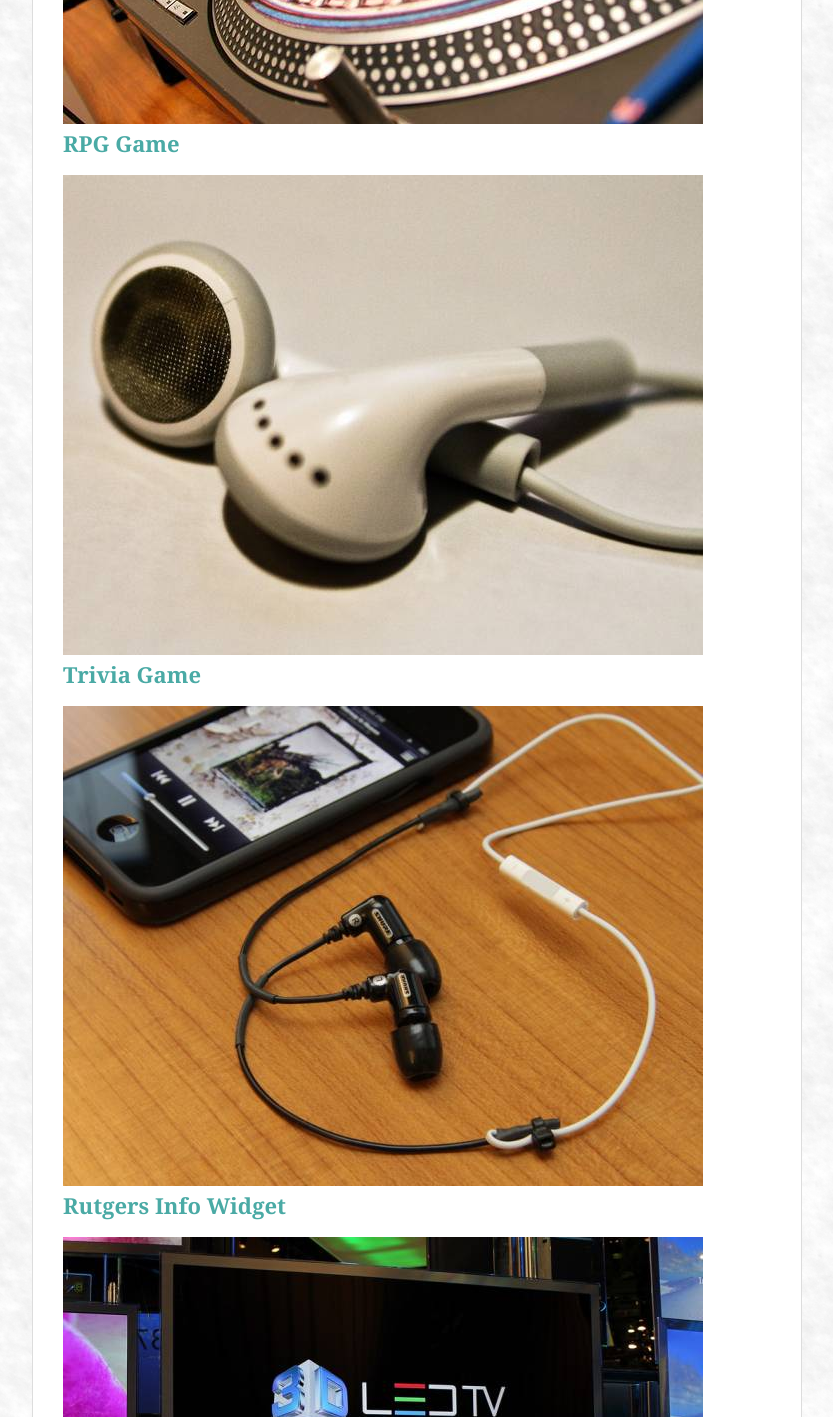
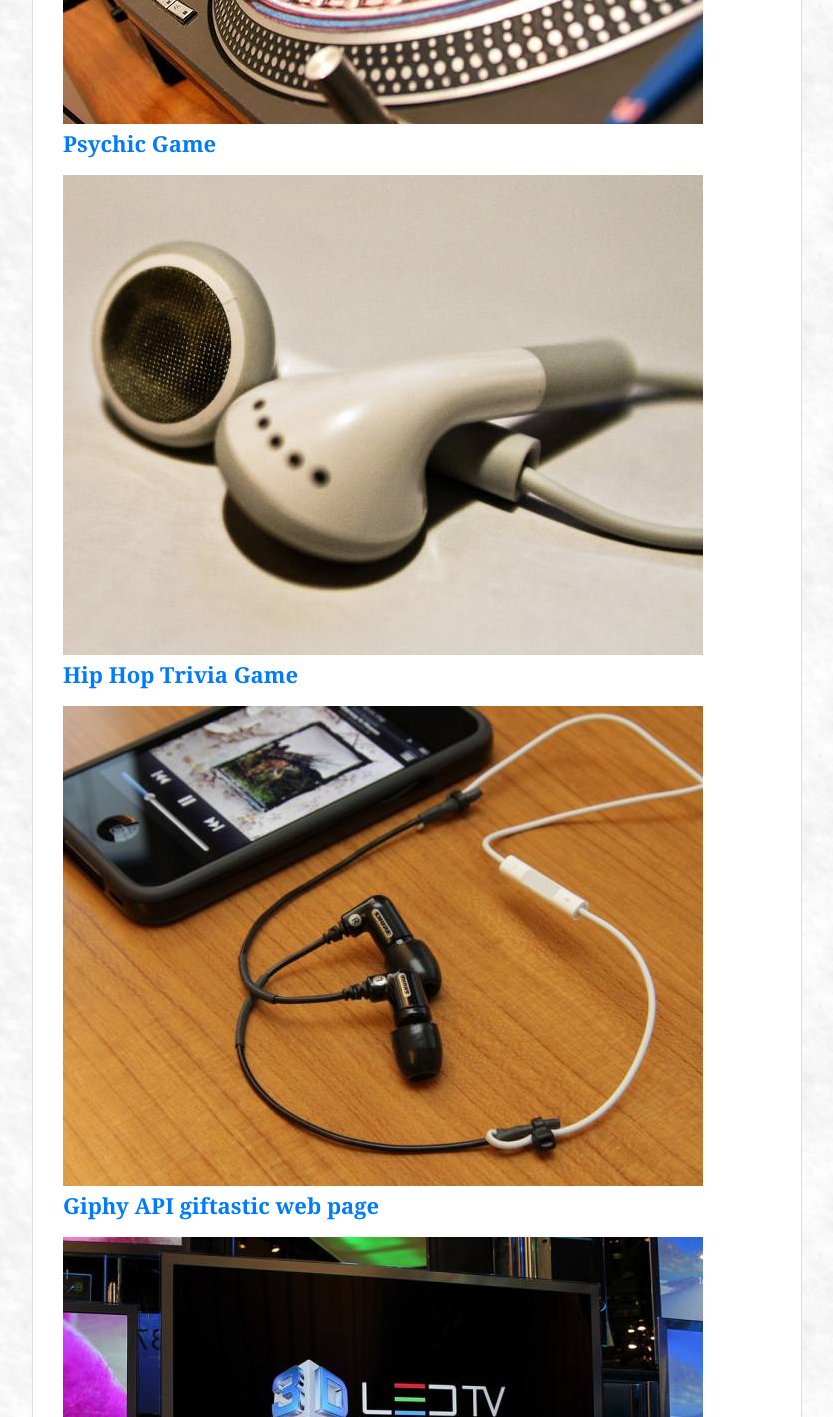
Before and after one commit to tsstace/Bootstrap-Portfolio, a plain HTML site: page portfolio.html in a window 1280 px wide. Shown: the part 1140-2557 px from the top of the page, without its empty margins (143-976 px from the left). Drawn offline with nearby package versions, Linux system fonts and the light colour scheme.

Commit message:
add links to homework assignments on Portfolio page

```diff
--- a/portfolio.html
+++ b/portfolio.html
@@ -25,17 +25,18 @@
     <nav class="navbar navbar-expand-sm bg-light">
       <div class="container-fluid">
         <div class="navbar-header">
-                          <li class="navbar-brand" href="index.html" id="logo">Stacey Starken</a></li>
+          <li class="navbar-brand" href="index.html" id="logo">Stacey Starken</a>
+          </li>
         </div>
         <ul class="nav navbar-nav">
           <li class="nav item">
-                                  <a class= "nav link" href="index.html">About</a>
+            <a class="nav link" href="index.html">About</a>
           </li>
           <li class="nav item">
-                                  <a class= "nav link" href="Portfolio.html">Portfolio</a>
+            <a class="nav link" href="Portfolio.html">Portfolio</a>
           </li>
           <li class="nav item">
-                                  <a class= "nav link" href="Contact.html">Contact</a>
+            <a class="nav link" href="Contact.html">Contact</a>
           </li>
         </ul>
       </div>
@@ -50,23 +51,29 @@
 
           <div class="work">
             <img src="assets/images/technics-q-c-640-480-1.jpg" class="img-fluid" alt="hangman">
-
-              <h3>Hangman</h3>
+            <h3>
+              <a href="https://tsstace.github.io/week-4-game/">Crystal Collector Game</a>
+            </h3>
           </div>
           <div class="work">
             <img src="assets/images/technics-q-c-640-480-2.jpg" class="img-fluid" alt="RPG Game">
 
-              <h3>RPG Game</h3>
+            <h3>
+              <a href="https://tsstace.github.io/Psychic-Game/">Psychic Game</a>
+            </h3>
           </div>
           <div class="work">
             <img src="assets/images/technics-q-c-640-480-5.jpg" class="img-fluid" alt="Trivia Game">
-
-              <h3>Trivia Game</h3>
+            <h3>
+              <a href="https://tsstace.github.io/TriviaGame/">Hip Hop Trivia Game</a>
+            </h3>
           </div>
           <div class="work">
-              <img src="assets/images/technics-q-c-640-480-7.jpg" class="img-fluid" alt="Rutgers Info Widget">
-
-              <h3>Rutgers Info Widget</h3>
+            <img src="assets/images/technics-q-c-640-480-7.jpg" class="img-fluid" alt="Giphy API">
+            <h3>
+              <a href="https://tsstace.github.io/AJAX-Giphy/">
+                Giphy API giftastic web page </a>
+            </h3>
           </div>
           <div class="work">
             <img src="assets/images/technics-q-c-640-480-9.jpg" class="img-fluid" alt="Rock Paper Scissors">
```
Lines whose indentation alone changed are shown as unchanged.
